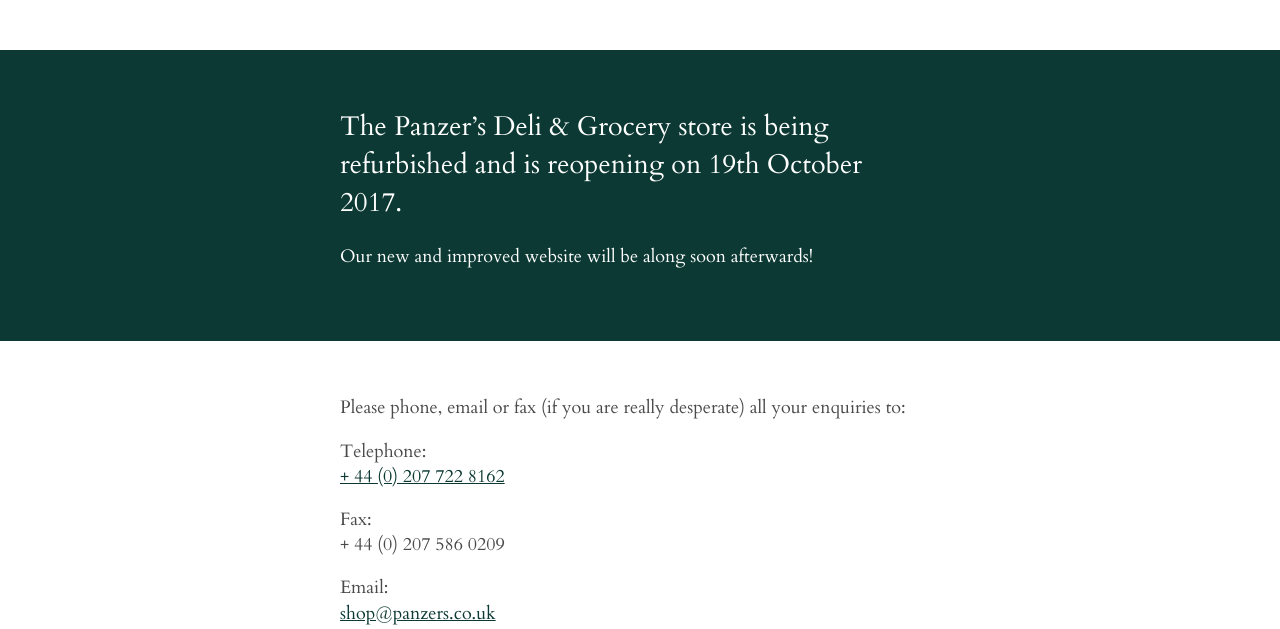
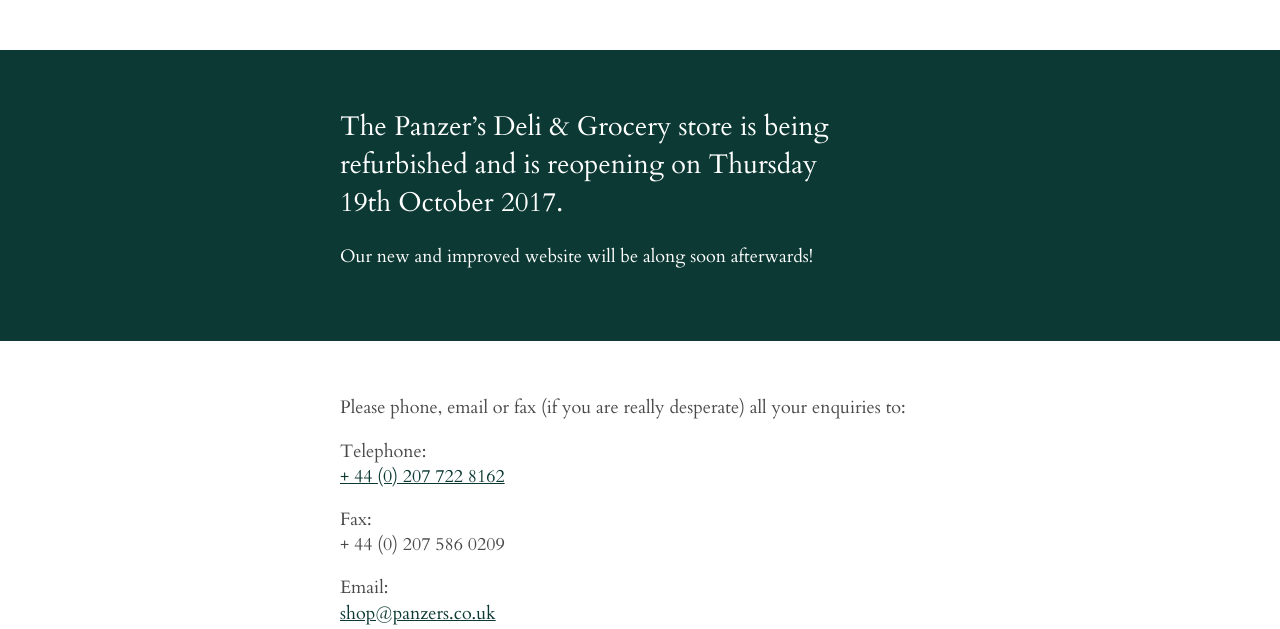
Before and after one commit to liamgreenhill/panzers, a plain HTML site: page index.html in a window 1280 px wide. Shown: the part 171-800 px from the top of the page. Drawn offline with nearby package versions, Linux system fonts and the light colour scheme.

Commit message:
Adding the day to the text in the top banner

```diff
--- a/index.html
+++ b/index.html
@@ -85,7 +85,7 @@
 
         <section class="banner">
             <div class="wrapper">
-                <h2>The Panzer’s Deli &amp; Grocery store is being refurbished and is reopening on 19th October 2017.</h2>
+                <h2>The Panzer’s Deli &amp; Grocery store is being refurbished and is reopening on Thursday 19th October 2017.</h2>
                 <p>Our new and improved website will be along soon afterwards!</p>
             </div>
         </section>
```
